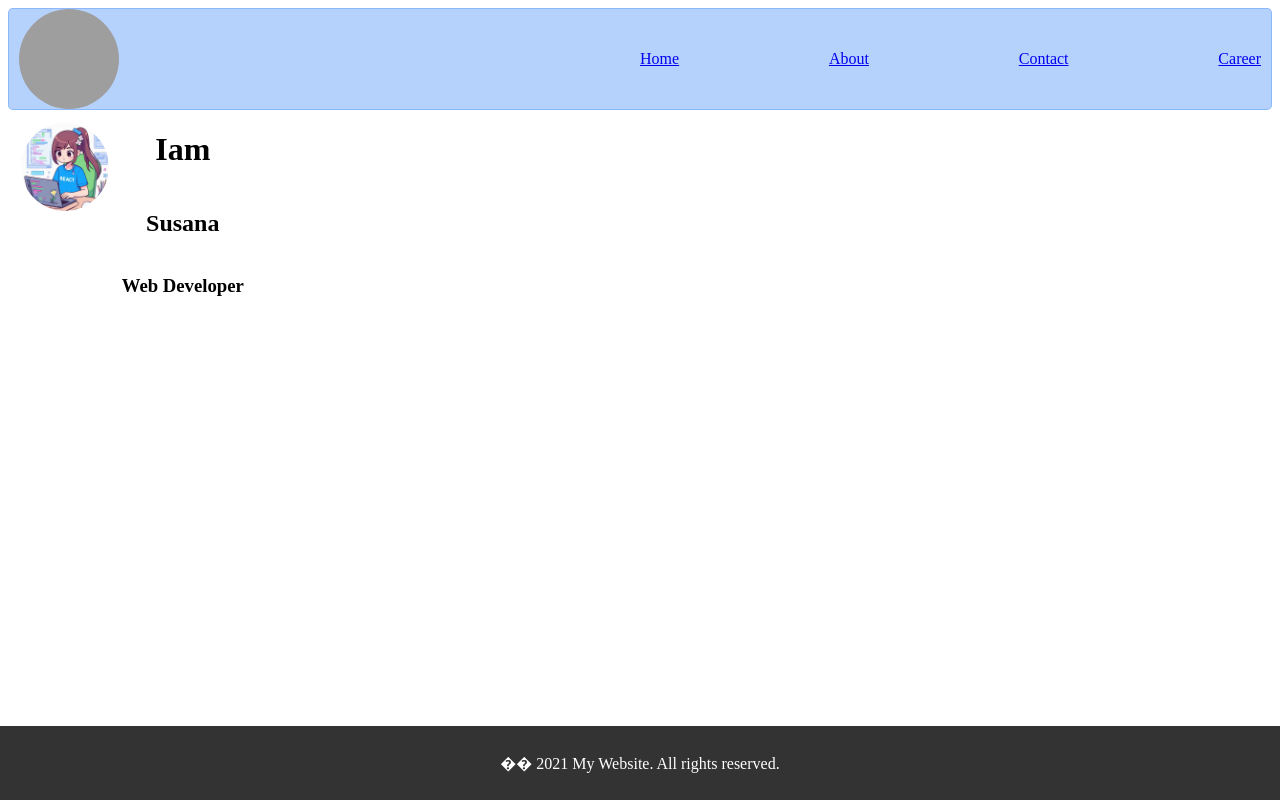
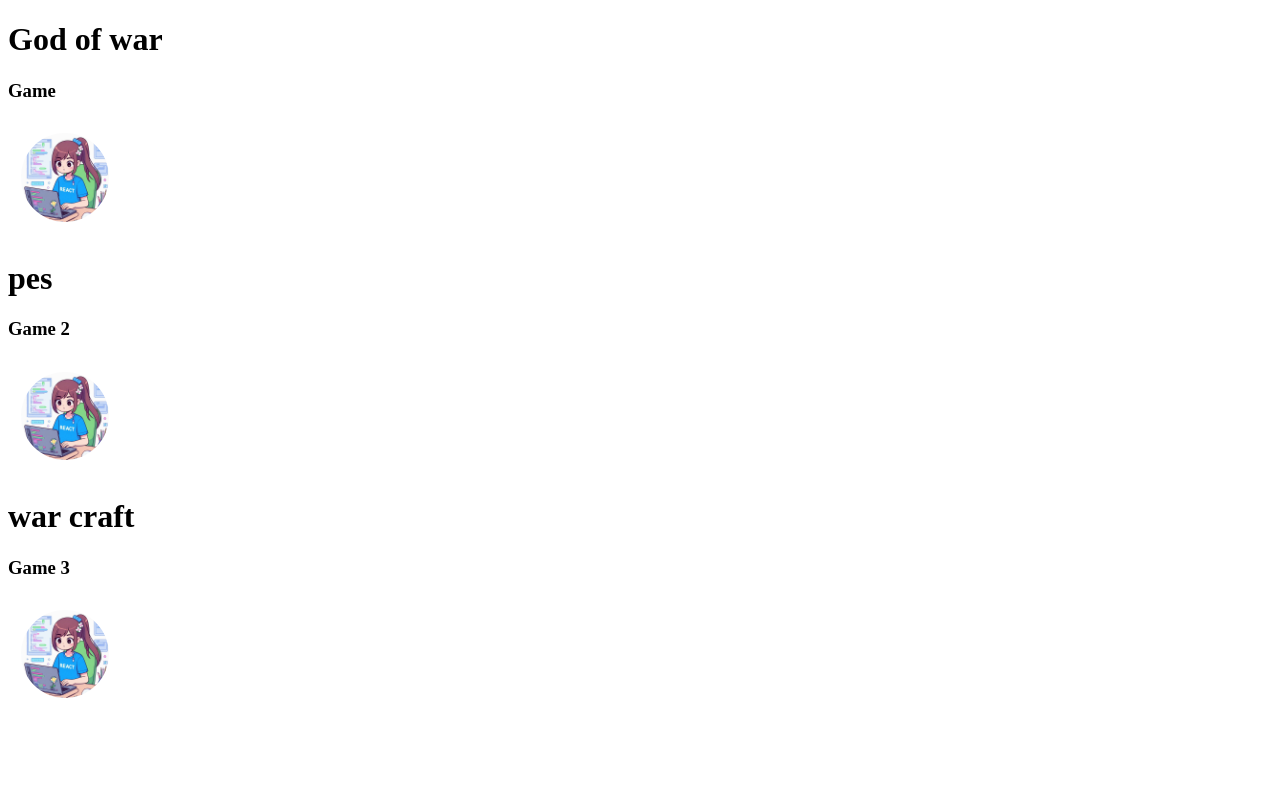
Before and after one commit to susanasameh/ReactSelfStudy, a React (Create React App) app in the folder my-app/: page / in a window 1280 px wide. Built offline with nearby package versions, Linux system fonts and the light colour scheme; grey boxes are pictures that could not be loaded.

Commit message:
props in react & data file

```diff
--- a/my-app/src/App.js
+++ b/my-app/src/App.js
@@ -1,24 +1,39 @@
 // import reactLogo from './reactGirl.jpg';
 
-function App() {
-    return (
-      <div id="meData">
-        {/* how to upload img in react */}
-        {/* <img src={reactLogo} alt="reactLogo" id="reactlogo" /> */}
+//  export default function App() {
+//     return (
+//       <div id="meData">
+//         {/* how to upload img in react */}
+//         {/* <img src={reactLogo} alt="reactLogo" id="reactlogo" /> */}
 
-        <img
-          src={require("./reactGirl.jpg")}
-          alt="reactLogo"
-          class="reactlogo"
-        />
+//         <img
+//           src={require("./reactGirl.jpg")}
+//           alt="reactLogo"
+//           class="reactlogo"
+//         />
 
 
-        <div id="meDataContent">
-          <h1>Iam</h1>
-          <h2>Susana</h2>
-          <h3>Web Developer</h3>
-        </div>
-      </div>
-    );
+//         <div id="meDataContent">
+//           <h1>Iam</h1>
+//           <h2>Susana</h2>
+//           <h3>Web Developer</h3>
+//         </div>
+//       </div>
+//     );
+// }
+// export default App;
+
+import Cards from './Components/Cards';
+import { data } from './data';
+
+export default function App() {
+
+  // console.log(data);
+  const dataShow = data.map((el) => <Cards title={el.title} desc={el.desc} imgURL={el.imgURL} />);
+
+   return (
+     <div>
+       {dataShow}
+     </div>
+   );
 }
-export default App;
--- /dev/null
+++ b/my-app/src/Components/Cards.js
@@ -0,0 +1,9 @@
+export default function Cards(props) {
+    return (
+      <div>
+        <h1>{props.title}</h1>
+        <h3>{props.desc}</h3>
+        <img src={props.imgURL} alt={props.title} className="reactlogo"/>
+      </div>
+    );
+}
--- /dev/null
+++ b/my-app/src/data.js
@@ -0,0 +1,17 @@
+export const data = [
+  {
+    title: "God of war",
+    desc: "Game",
+    imgURL: require("./reactGirl.jpg"),
+  },
+  {
+    title: "pes",
+    desc: "Game 2",
+    imgURL: require("./reactGirl.jpg"),
+  },
+  {
+    title: "war craft",
+    desc: "Game 3",
+    imgURL: require("./reactGirl.jpg"),
+  },
+];
--- a/my-app/src/index.js
+++ b/my-app/src/index.js
@@ -2,21 +2,24 @@
 import ReactDOM from 'react-dom/client';
 import './style.css';
 import App from './App';
-import Header from './Components/Header';
-import Navbar from './Components/Navbar';
-import Footer from './Components/Footer';
+// import Header from './Components/Header';
+// import Navbar from './Components/Navbar';
+// import Cards from './Components/Cards';
+// import Footer from './Components/Footer';
 
 
 
 const root = ReactDOM.createRoot(document.getElementById('root'));
-root.render(
-  <div>
-    <Header />
-    <Navbar />
-    <App />
-    <Footer />
-  </div>
-);
+root.render(<App />);
+// root.render(
+//   <div className='container'>
+//     <Header />
+//     <Navbar />
+//     <Cards />  {/* add this component to display the cards */}
+//     <App />
+//     <Footer />
+//   </div>
+// );
 
 
 
```
